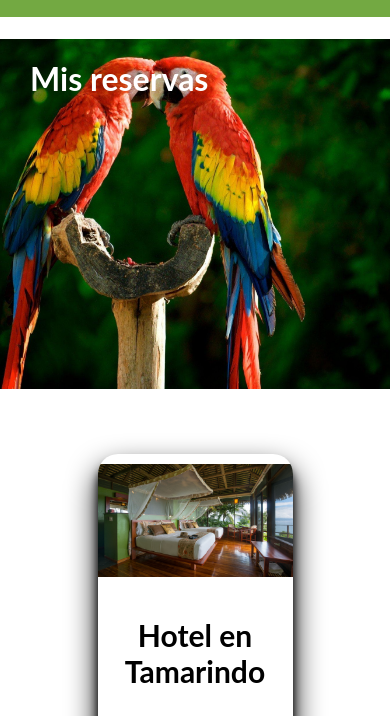
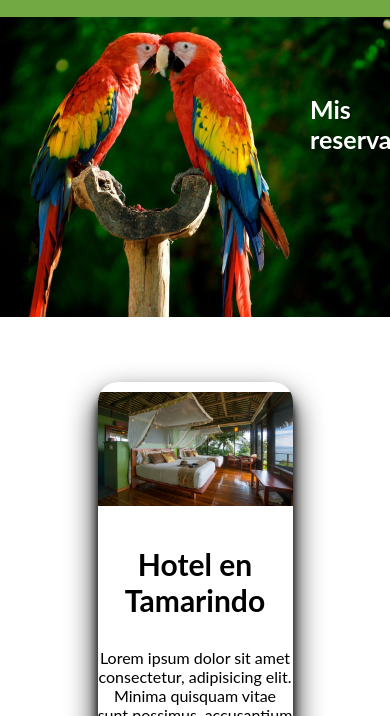
Before and after one commit to ealpizr/viajeros-seguros, a website: page src/public/app/me/bookings.html in a window 390 px wide. Shown: the part 72-788 px from the top of the page. Drawn offline with Linux system fonts and the light colour scheme.

Commit message:
Added an image to bookings and made it responsive.

```diff
--- a/src/public/assets/css/bookings.css
+++ b/src/public/assets/css/bookings.css
@@ -10,10 +10,13 @@ body {
 
 .img-header {
   background: url(/assets/images/macaw.jpg);
+  color: #fff;
+  text-align: left;
   background-size: cover;
   background-position: top;
-  height: 350px;
-
+  height: 300px;
+  padding-left: 30px;
+  padding-top: 40px;
 }
 
 .white {
@@ -108,4 +111,10 @@ li {
     transition: 0.4s;
     background: white;
   }
+
+  .padding {
+
+    padding-left: 280px;
+    font-size: 25px;
+  }
 }
```
